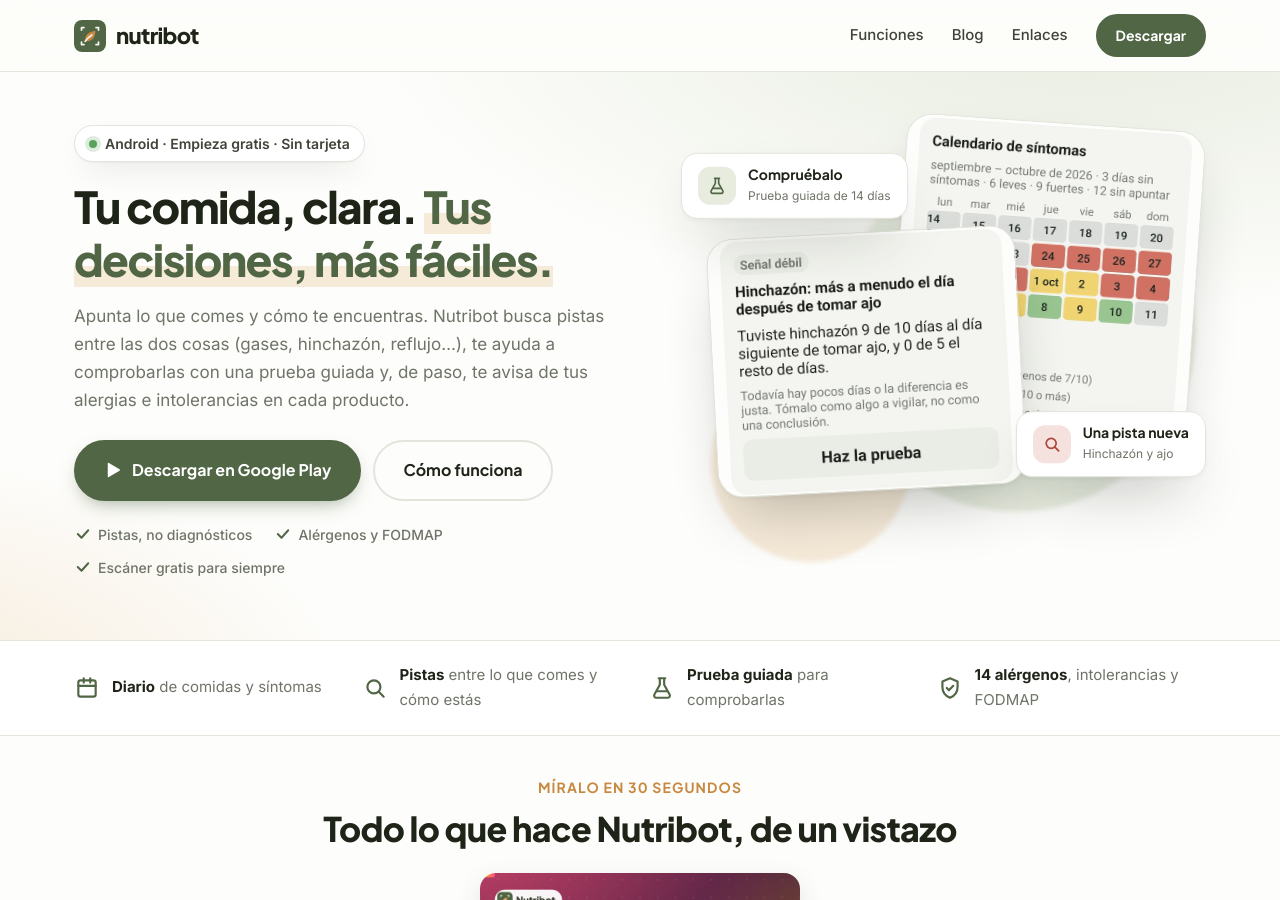
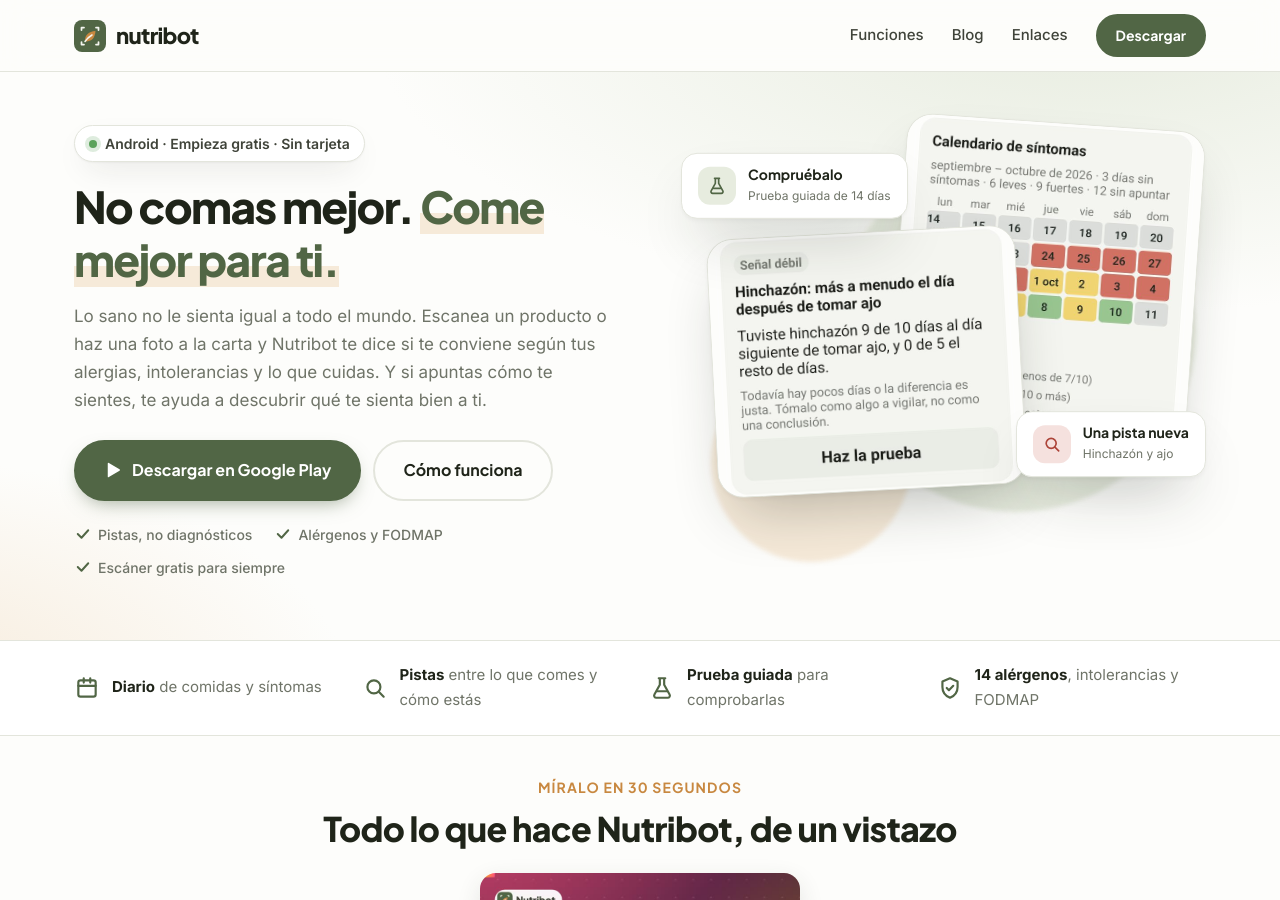
Before and after one commit to ferrodvilla-sys/nutribot-web, a Jekyll site: the page built from index.html, in a window 1280 px wide and 900 px high. Built offline with Jekyll 4.4.1, drawn with Linux system fonts in a browser that asks for light colours; grey boxes are pictures that could not be loaded.

Commit message:
Portada: nueva frase «No comas mejor. Come mejor para ti.»
Co-Authored-By: Claude Opus 5.5 <noreply@anthropic.com>
Claude-Session: https://claude.ai/code/session_01KHzAH9kqAEtVx9x1Y5Lx4s

```diff
--- a/index.html
+++ b/index.html
@@ -7,8 +7,8 @@ keywords: [diario de comidas y síntomas, gases e hinchazón, qué alimento me s
   <div class="hero-inner">
     <div class="hero-copy">
       <span class="eyebrow"><span class="dot"></span>Android · Empieza gratis · Sin tarjeta</span>
-      <h1>Tu comida, clara. <em>Tus decisiones, más fáciles.</em></h1>
-      <p class="subtitle">Apunta lo que comes y cómo te encuentras. Nutribot busca pistas entre las dos cosas (gases, hinchazón, reflujo…), te ayuda a comprobarlas con una prueba guiada y, de paso, te avisa de tus alergias e intolerancias en cada producto.</p>
+      <h1>No comas mejor. <em>Come mejor para ti.</em></h1>
+      <p class="subtitle">Lo sano no le sienta igual a todo el mundo. Escanea un producto o haz una foto a la carta y Nutribot te dice si te conviene según tus alergias, intolerancias y lo que cuidas. Y si apuntas cómo te sientes, te ayuda a descubrir qué te sienta bien a ti.</p>
       <div class="hero-actions">
         <a class="btn btn-lg" href="{{ site.play_store_url }}">{% include icon.html name="play" %}Descargar en Google Play</a>
         <a class="btn btn-ghost btn-lg" href="#como-funciona">Cómo funciona</a>
```
